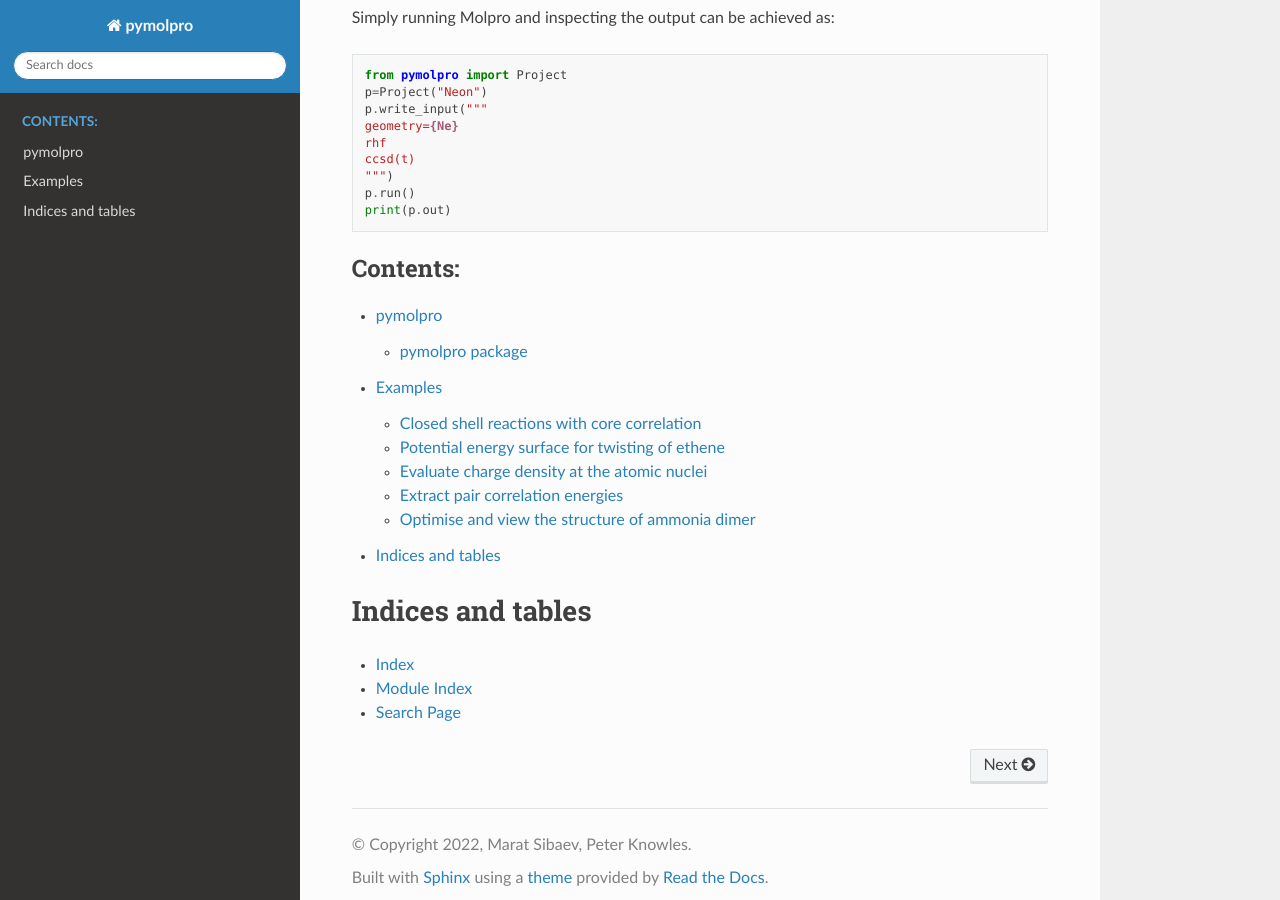
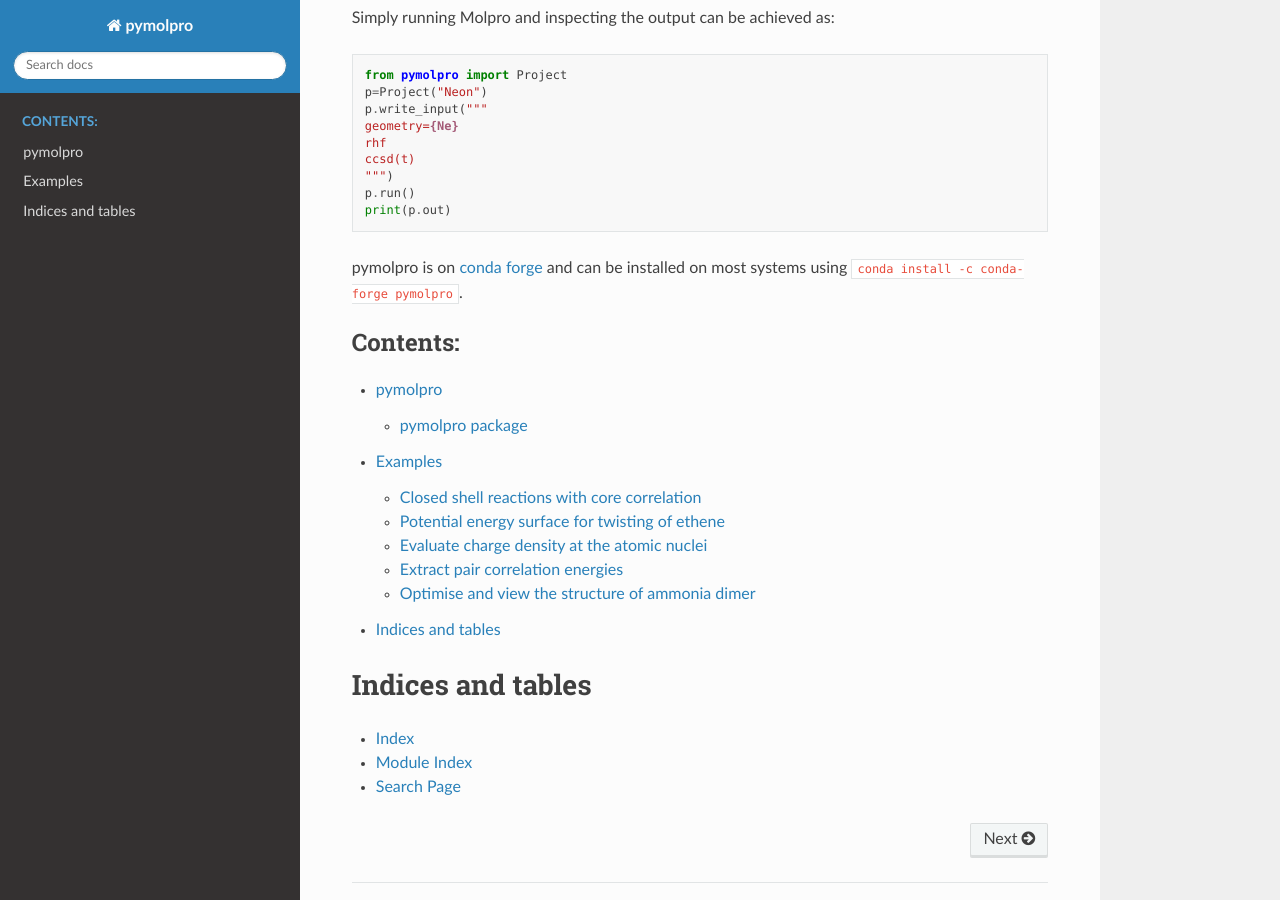
Before and after one commit to molpro/pymolpro, a Sphinx documentation site: the page built from docs/source/index.rst, in a window 1280 px wide and 900 px high, scrolled down 659 px. Built offline with Sphinx 7.4.7 and the Read the Docs theme 2.0.0, drawn with Linux system fonts in a browser that asks for light colours; the version number could not be read and is left out.

Commit message:
Document installation via conda-forge

```diff
--- a/README.rst
+++ b/README.rst
@@ -14,4 +14,6 @@ and the project bundle can be accessed
 also through a command-line interface and the `gmolpro <https://www.molpro.net/manual/doku.php?id=gmolpro_graphical_user_interface>`_
 graphical user interface.
 
+pymolpro is on `conda forge <https://conda-forge.org>`_ and can be installed on most systems using ``conda install -c conda-forge pymolpro``.
+
 Documentation at https://molpro.github.io/pymolpro.
--- a/docs/source/index.rst
+++ b/docs/source/index.rst
@@ -45,6 +45,8 @@ Simply running Molpro and inspecting the output can be achieved as::
   p.run()
   print(p.out)
 
+pymolpro is on `conda forge <https://conda-forge.org>`_ and can be installed on most systems using ``conda install -c conda-forge pymolpro``.
+
 .. toctree::
    :maxdepth: 2
    :caption: Contents:
```
